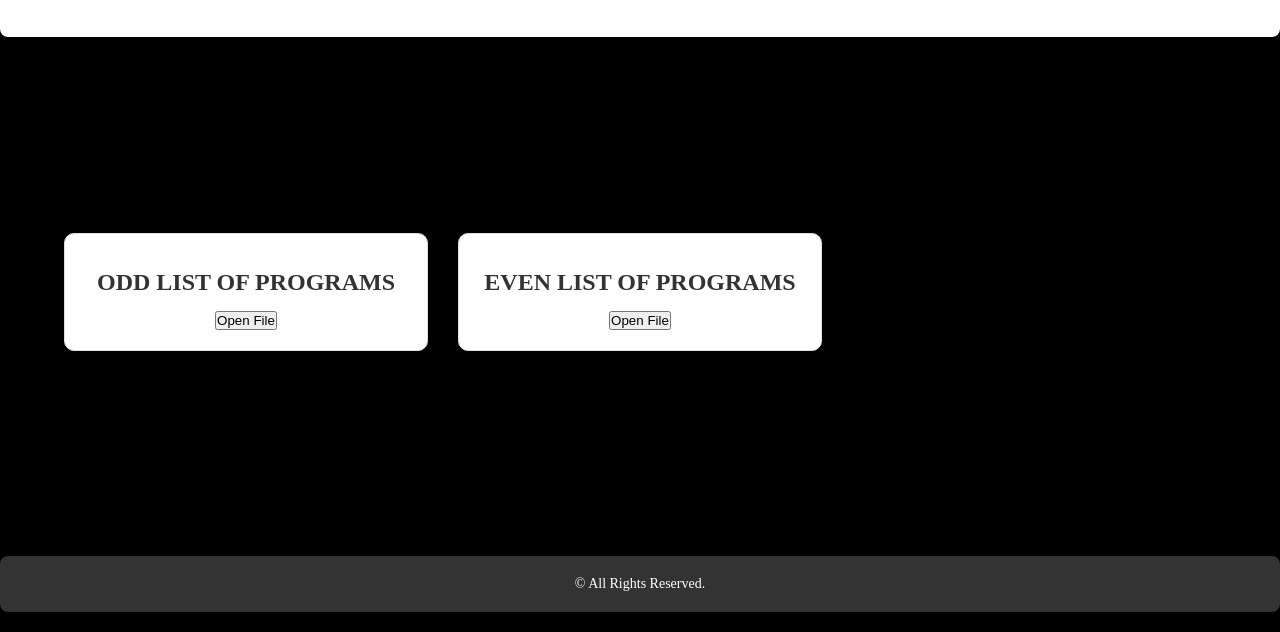
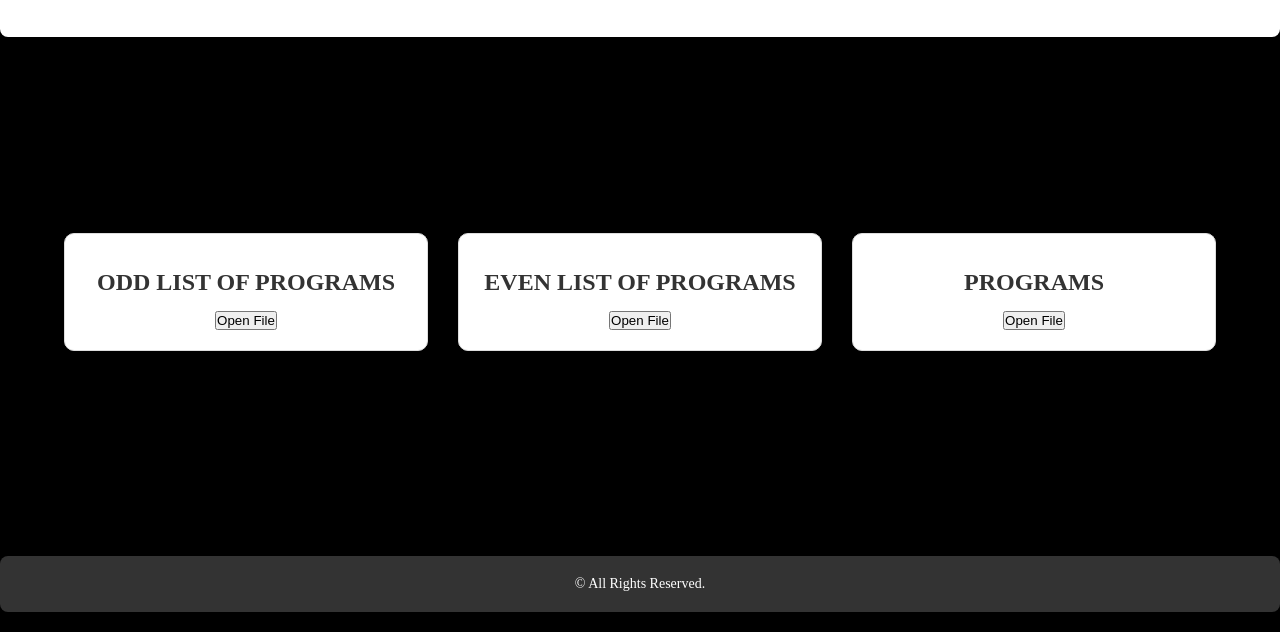
Before and after one commit to maaran-parotta/maaran-parotta.github.io, a plain HTML site: page index.html in a window 1280 px wide. Shown: the part 168-800 px from the top of the page. Drawn offline with Linux system fonts and the light colour scheme.

Commit message:
Update index.html

```diff
--- a/index.html
+++ b/index.html
@@ -151,7 +151,7 @@
                 <h2>Implementation of K-means in R </h2>
                 <button onclick="openFile()">Open File</button>
 	            <a id="fileLink" href="10kmeans.txt" style="display: none;" target="_blank"></a>
-            </div> 1to5 Programs
+            </div> 1to5 Programs    R program Final Record
         */
         footer {
             background-color: #333; /* Gray footer */
@@ -187,6 +187,12 @@
     <a id="fileLink2" href="R-Program-Even.pdf" style="display: none;" target="_blank"></a>
 </div>
 
+<div class="grid-item">
+    <h2>PROGRAMS</h2>
+    <button onclick="openFile('fileLink3')">Open File</button>
+    <a id="fileLink3" href="R program Final Record.pdf" style="display: none;" target="_blank"></a>
+</div>
+
         </div>
     </center>
         <script>
```
